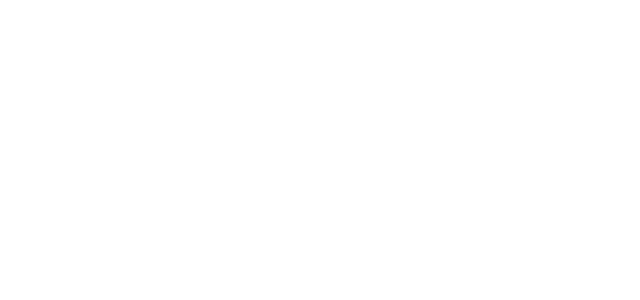
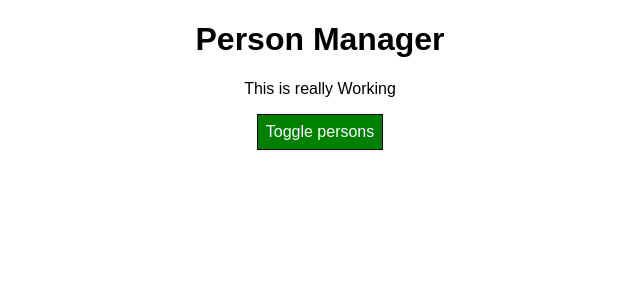
Before and after one commit to petergreg/training-ReactJS, a React app: page / in a window 1280 px wide. Shown: the top 300 px of the page, without its empty margins (320-960 px from the left). Built offline with nearby package versions, Linux system fonts and the light colour scheme.

Commit message:
Splitting into components

```diff
--- a/src/components/Cockpit/Cockpit.js
+++ b/src/components/Cockpit/Cockpit.js
@@ -10,20 +10,20 @@
         btnClass = classes.Red;
     }
 
-    if (props.state.persons.length <= 2) {
+    if (props.persons.length <= 2) {
       assignedClasses.push(classes.red);
     }
-    if (props.state.persons.length <= 1) {
+    if (props.persons.length <= 1) {
       assignedClasses.push(classes.bold);
     }
 
     return (
         <div className={classes.Cockpit}>
-            <h1>Hi, I'm a React App</h1>
-            <p className={props.assignedClasses.join(' ')}>This is really Working</p>
+            <h1>{props.title}</h1>
+            <p className={assignedClasses.join(' ')}>This is really Working</p>
             <button
-            className={btnClass.join(' ')}
-            onClick={this.togglePersonsHandler}>Toggle persons
+              className={btnClass}
+              onClick={props.clicked}>Toggle persons
             </button>
         </div>
     );
--- a/src/components/Persons/Persons.js
+++ b/src/components/Persons/Persons.js
@@ -3,6 +3,7 @@
 
 const persons = (props) =>
     props.persons.map((person, index) => {
+        console.log('[Person.js] rendering...');
         return <Person
           click={() => props.clicked(index)}
           name={person.name}
--- a/src/containers/App.js
+++ b/src/containers/App.js
@@ -3,9 +3,16 @@
 import classes from './App.css';
 import ErrorBoundary from '../ErrorBoundary/ErrorBoundary';
 import Persons from '../components/Persons/Persons';
+import Cockpit from '../components/Cockpit/Cockpit';
 
 
 class App extends Component {
+
+  constructor(props){
+    super(props);
+    console.log('[Apps.js] constructor')
+  }
+
   state = {
     persons: [
       { id: 'sef', name: 'Max', age: 28 },
@@ -14,6 +21,11 @@
     ],
     showPersons: false
   };
+
+  static getDerivedStateFromProps(props, state){
+    console.log('[Apps.js] getDerivedStateFromProps')
+    return state;
+  }
 
   nameChangedHandler = (event, id) => {
     const personIndex = this.state.persons.findIndex(p => {
@@ -42,39 +54,30 @@
     this.setState({ persons: persons });
   };
 
+
   togglePersonsHandler = (event) => {
     const doesShow = this.state.showPersons;
     this.setState({ showPersons: !doesShow });
   };
 
   render() {
+    console.log('[App.js] render')
     let persons = null;
-    let btnClass = [classes.Button];
 
     if (this.state.showPersons) {
-      persons = (
-        <div>
-          <Persons
+      persons = <Persons
             persons={this.state.persons}
             clicked={this.deletePersonHandler}
             changed={this.nameChangedHandler}/>
-
-        </div>
-      );
-
-      btnClass.push(classes.Red);
-    }
-
-    const assignedClasses = [];
-    if (this.state.persons.length <= 2) {
-      assignedClasses.push(classes.red);
-    }
-    if (this.state.persons.length <= 1) {
-      assignedClasses.push(classes.bold);
     }
 
     return (
       <div className={classes.App}>
+        <Cockpit
+          title={this.props.appTitle}
+          showPersons={this.state.showPersons}
+          persons={this.state.persons}
+          clicked={this.togglePersonsHandler}/>
         {persons}
       </div>
     );
--- a/src/index.js
+++ b/src/index.js
@@ -4,5 +4,5 @@
 import App from './containers/App';
 import registerServiceWorker from './registerServiceWorker';
 
-ReactDOM.render(<App />, document.getElementById('root'));
+ReactDOM.render(<App appTitle="Person Manager"/>, document.getElementById('root'));
 registerServiceWorker();
```
